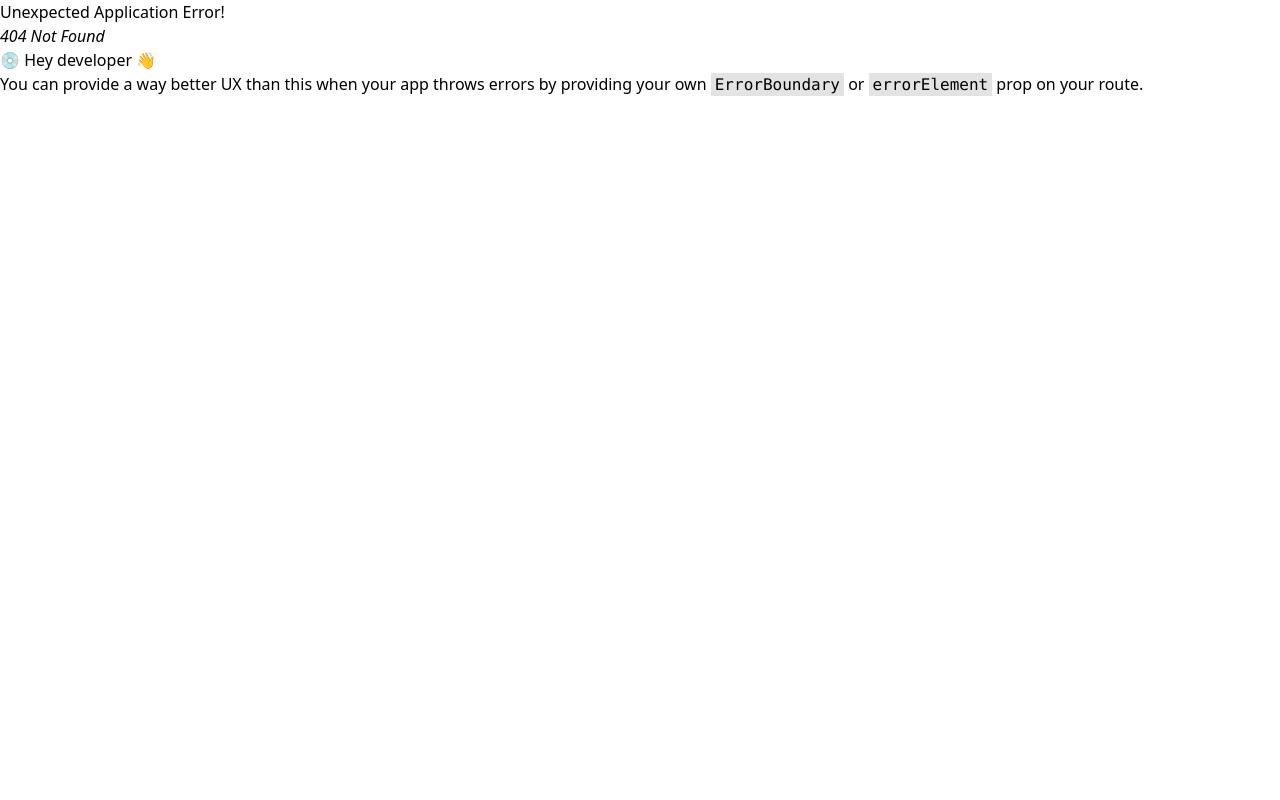
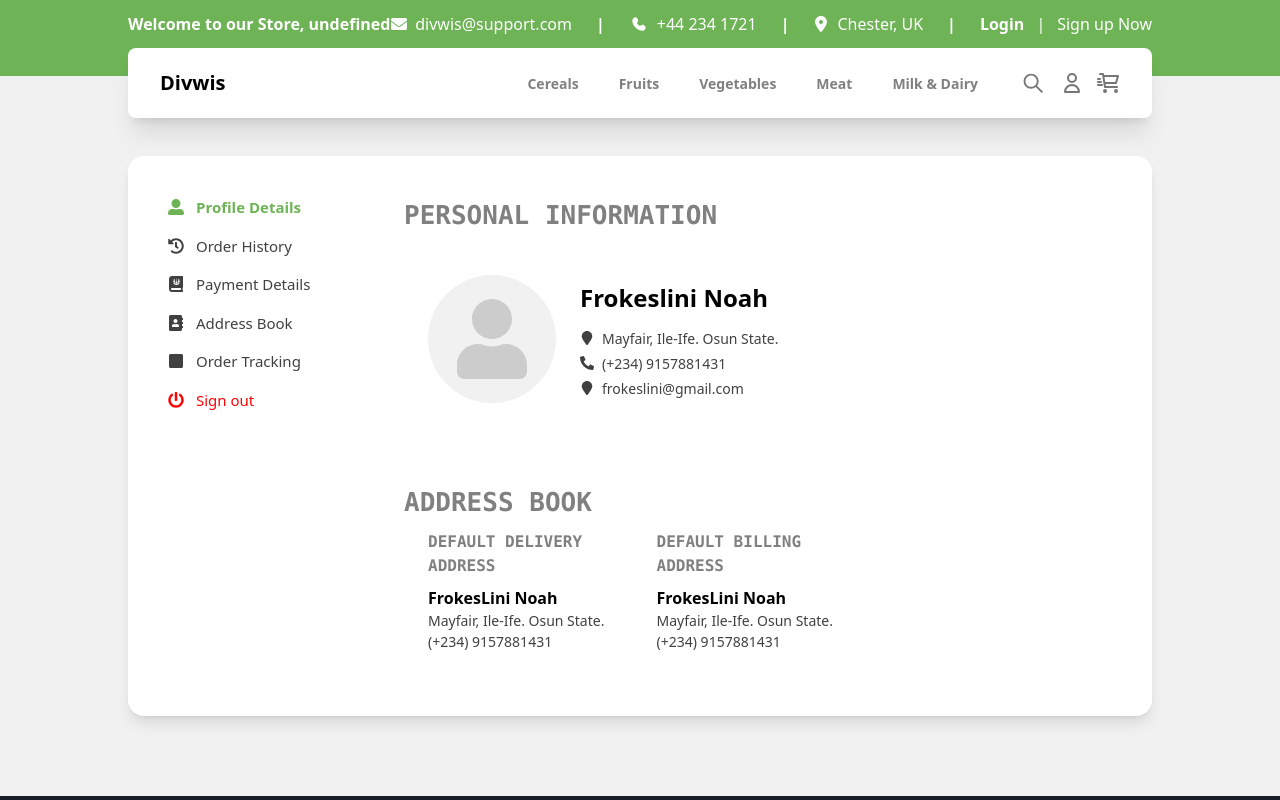
Before and after one commit to Frokesy/divwis, a React (Vite) app: page /account in a window 1280 px wide. Before the commit this address had no page. Shown: the top 800 px of the page. Built offline with nearby package versions, Linux system fonts and the light colour scheme; no server answers; the database is empty.

Commit message:
designed profile component

```diff
--- a/src/App.tsx
+++ b/src/App.tsx
@@ -2,12 +2,14 @@ import { RouterProvider, createBrowserRouter } from "react-router-dom"
 import Home from "./pages/home"
 import Shops from "./pages/shops"
 import { AnimatePresence } from "framer-motion"
+import Account from "./pages/account"
 
 function App() {
 
   const router = createBrowserRouter([
     { path: "/", element: <Home /> },
     { path: "/shops/:category_id", element: <Shops /> },
+    { path: "/account", element: <Account /> },
   ])
 
   return (
--- a/src/components/accordions/UserAccordion.tsx
+++ b/src/components/accordions/UserAccordion.tsx
@@ -1,6 +1,7 @@
 import { motion } from "framer-motion";
 import { useEffect, useState } from "react";
 import { FaHeart, FaPowerOff, FaUser } from "react-icons/fa";
+import { NavLink } from "react-router-dom";
 
 const UserAccordion = () => {
   const [data, setData] = useState([]);
@@ -39,16 +40,21 @@ const UserAccordion = () => {
       className="absolute -ml-[180px] bg-[#fff] top-14 pl-4 py-4 shadow-xl"
     >
       <div className="flex flex-col space-y-4 w-[200px]">
-        <div className="flex items-center space-x-2 hover:text-[#6eb356] hover:pl-2 cursor-pointer transition-all duration-300 ease-in-out">
+        <NavLink
+          to="/account"
+          className="flex items-center space-x-2 hover:text-[#6eb356] hover:pl-2 cursor-pointer transition-all duration-300 ease-in-out"
+        >
           <FaUser />
           <h2>My Account</h2>
-        </div>
+        </NavLink>
         <div className="flex justify-between items-center pr-3">
           <div className="flex items-center space-x-2 hover:text-[#6eb356] hover:pl-2 cursor-pointer transition-all duration-300 ease-in-out">
             <FaHeart />
             <h2>My Favorites</h2>
           </div>
-          <p className="text-[14px] bg-[#6eb356] px-1.5 text-[#fff] rounded-full">{data.length}</p>
+          <p className="text-[14px] bg-[#6eb356] px-1.5 text-[#fff] rounded-full">
+            {data.length}
+          </p>
         </div>
         <div className="flex items-center space-x-2 hover:text-[#6eb356] hover:pl-2 cursor-pointer transition-all duration-300 ease-in-out">
           <FaPowerOff />
--- /dev/null
+++ b/src/components/account/Profile.tsx
@@ -0,0 +1,97 @@
+import { motion } from "framer-motion";
+import { FaPhoneAlt, FaUser } from "react-icons/fa";
+import { FaLocationPin } from "react-icons/fa6";
+
+const Profile = () => {
+  return (
+    <motion.div
+      initial={{ opacity: 0 }}
+      animate={{ opacity: 1 }}
+      transition={{
+        duration: 0.3,
+        ease: "easeInOut",
+      }}
+    >
+      <div className="">
+        <h2 className="text-[26px] font-bold font-mono uppercase text-[#808080] pb-10">
+          Personal Information
+        </h2>
+        <div className="flex items-center space-x-6 px-6">
+          <div className="text-[#ccc] bg-[#f1f1f1] w-[8rem] flex items-center justify-center py-6 rounded-full">
+            <FaUser size={80} />
+          </div>
+          <div className="space-y-1">
+            <h2 className="text-[24px] mb-3 font-semibold">Frokeslini Noah</h2>
+            <div className="flex items-center text-[14px] space-x-2 text-[#404040]">
+              <FaLocationPin />
+              <p>Mayfair, Ile-Ife. Osun State.</p>
+            </div>
+            <div className="flex items-center text-[14px] space-x-2 text-[#404040]">
+              <FaPhoneAlt />
+              <p>(+234) 9157881431</p>
+            </div>
+            <div className="flex items-center text-[14px] space-x-2 text-[#404040]">
+              <FaLocationPin />
+              <p>frokeslini@gmail.com</p>
+            </div>
+          </div>
+        </div>
+      </div>
+
+      <div className="mt-20 w-[70%]">
+        <h2 className="text-[26px] font-bold font-mono uppercase text-[#808080] pb-2">
+          Address Book
+        </h2>
+        <div className="flex justify-between px-6">
+          <div className="">
+            <h2 className="font-mono text-[#808080] uppercase font-semibold">
+              default delivery address
+            </h2>
+            <p className="font-semibold mt-2">FrokesLini Noah</p>
+            <p className="text-[#404040] text-[14px]">
+              Mayfair, Ile-Ife. Osun State.
+            </p>
+            <p className="text-[#404040] text-[14px]">(+234) 9157881431</p>
+          </div>
+          <div className="">
+            <h2 className="font-mono text-[#808080] uppercase font-semibold">
+              default billing address
+            </h2>
+            <p className="font-semibold mt-2">FrokesLini Noah</p>
+            <p className="text-[#404040] text-[14px]">
+              Mayfair, Ile-Ife. Osun State.
+            </p>
+            <p className="text-[#404040] text-[14px]">(+234) 9157881431</p>
+          </div>
+        </div>
+      </div>
+
+      <div className="my-20">
+        <h2 className="text-[26px] font-bold font-mono uppercase text-[#808080] pb-2">
+          Account Summary
+        </h2>
+
+        <div className="flex justify-between px-6">
+          <div className="flex flex-col items-center">
+            <span className="text-[34px] font-bold text-[#21b169]">10</span>
+            <p className="text-[14px]">Total Orders Completed</p>
+          </div>
+          <div className="flex flex-col items-center">
+            <span className="text-[34px] font-bold text-[#fcb221]">3</span>
+            <p className="text-[14px]">Pending Orders</p>
+          </div>
+          <div className="flex flex-col items-center">
+            <span className="text-[34px] font-bold text-[#44c3f7]">7</span>
+            <p className="text-[14px]">Delivered Orders</p>
+          </div>
+          <div className="flex flex-col items-center">
+            <span className="text-[34px] font-bold text-[#a158ff]">$2k+</span>
+            <p className="text-[14px]">Total Amount Spent</p>
+          </div>
+        </div>
+      </div>
+    </motion.div>
+  );
+};
+
+export default Profile;
--- /dev/null
+++ b/src/pages/account/index.tsx
@@ -0,0 +1,79 @@
+import {
+  FaAddressBook,
+  FaHistory,
+  FaJournalWhills,
+  FaPowerOff,
+  FaSquare,
+  FaUserAlt,
+} from "react-icons/fa";
+import MainContainer from "../../components/wrappers/MainContainer";
+import { useState } from "react";
+import Profile from "../../components/account/Profile";
+
+const Account = () => {
+  const [activeTab, setActiveTab] = useState("profile");
+  return (
+    <MainContainer>
+      <div className="pt-20 min-h-[90vh] bg-[#f1f1f1]">
+        <div className="w-[80vw] mx-auto bg-[#fff] rounded-2xl shadow-lg py-10 px-10 flex justify-between">
+          <div className="w-[20%] space-y-4">
+            <div
+              onClick={() => setActiveTab("profile")}
+              className={`${
+                activeTab === "profile" && "text-[#6eb356] font-bold"
+              } transition-all duration-300 ease-in-out hover:px-2 cursor-pointer text-[#404040] flex items-center space-x-3`}
+            >
+              <FaUserAlt />
+              <h2 className="text-[15px]">Profile Details</h2>
+            </div>
+            <div
+              onClick={() => setActiveTab("history")}
+              className={`${
+                activeTab === "history" && "text-[#6eb356] font-bold"
+              } transition-all duration-300 ease-in-out hover:px-2 cursor-pointer text-[#404040] flex items-center space-x-3`}
+            >
+              <FaHistory />
+              <h2 className="text-[15px]">Order History</h2>
+            </div>
+            <div
+              onClick={() => setActiveTab("payment-info")}
+              className={`${
+                activeTab === "payment-info" && "text-[#6eb356] font-bold"
+              } transition-all duration-300 ease-in-out hover:px-2 cursor-pointer text-[#404040] flex items-center space-x-3`}
+            >
+              <FaJournalWhills />
+              <h2 className="text-[15px]">Payment Details</h2>
+            </div>
+            <div
+              onClick={() => setActiveTab("address")}
+              className={`${
+                activeTab === "address" && "text-[#6eb356] font-bold"
+              } transition-all duration-300 ease-in-out hover:px-2 cursor-pointer text-[#404040] flex items-center space-x-3`}
+            >
+              <FaAddressBook />
+              <h2 className="text-[15px]">Address Book</h2>
+            </div>
+            <div
+              onClick={() => setActiveTab("tracking")}
+              className={`${
+                activeTab === "tracking" && "text-[#6eb356] font-bold"
+              } transition-all duration-300 ease-in-out hover:px-2 cursor-pointer text-[#404040] flex items-center space-x-3`}
+            >
+              <FaSquare />
+              <h2 className="text-[15px]">Order Tracking</h2>
+            </div>
+            <div className="text-[#ff0406] flex items-center space-x-3 transition-all duration-300 ease-in-out hover:px-2 cursor-pointer">
+              <FaPowerOff />
+              <h2 className="text-[15px]">Sign out</h2>
+            </div>
+          </div>
+
+          {/* main content */}
+          <div className="w-[75%] h-[60vh] overflow-y-auto">{activeTab && <Profile />}</div>
+        </div>
+      </div>
+    </MainContainer>
+  );
+};
+
+export default Account;
```
